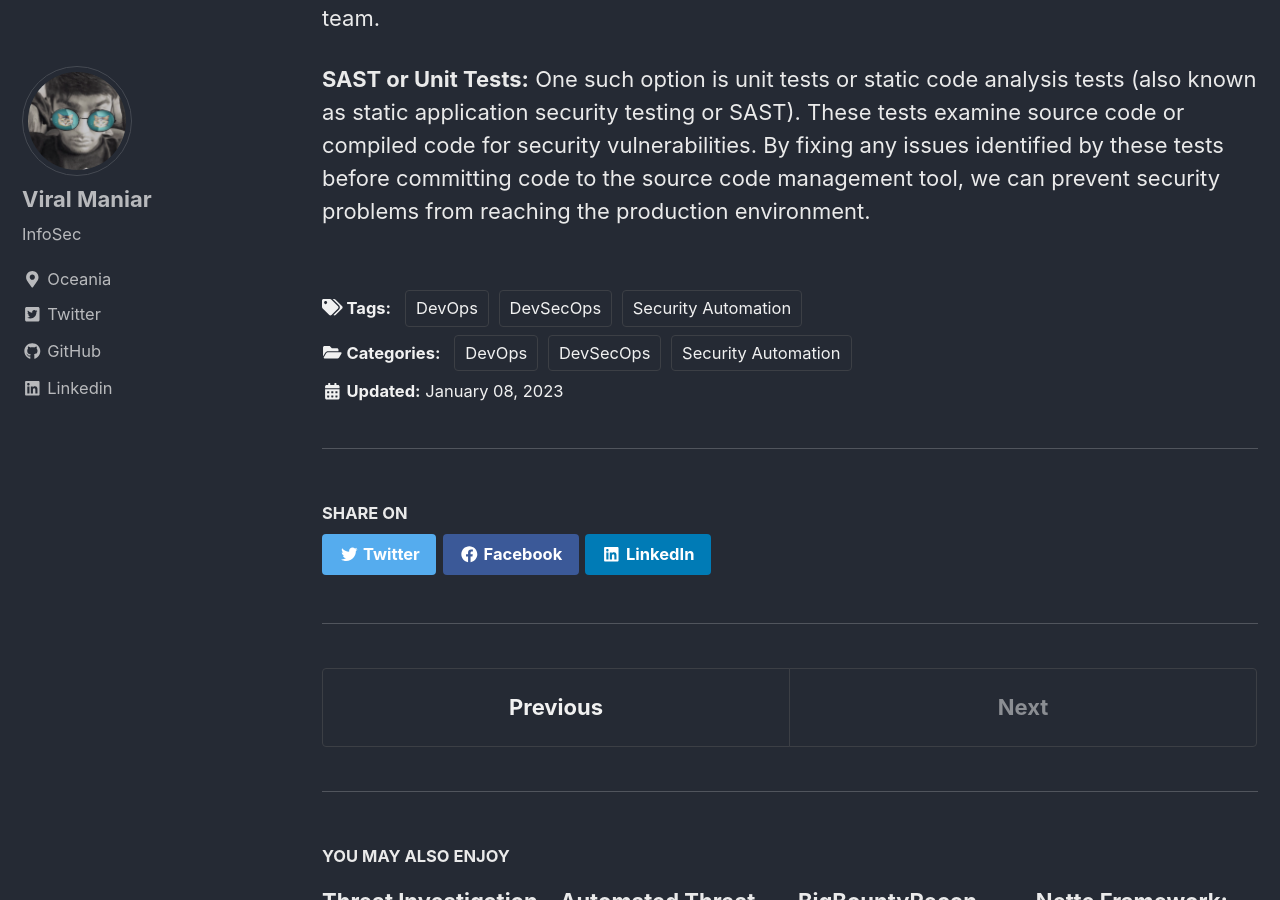
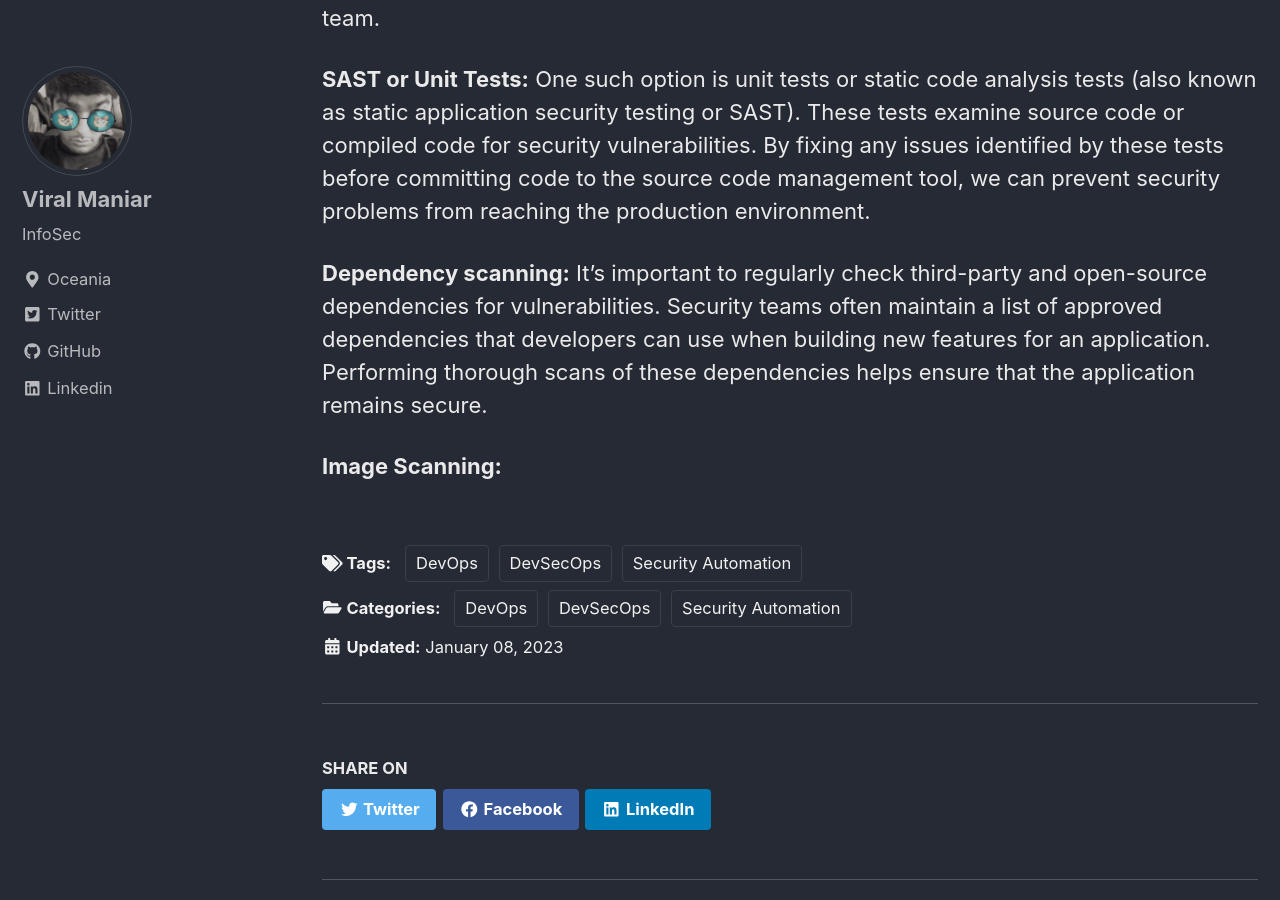
Before and after one commit to Viralmaniar/viralmaniar.github.io, a Jekyll site: the page built from _posts/2023-01-08-Understanding DevSecOps Security Test Pyramid.md, in a window 1280 px wide and 900 px high, scrolled down 421 px. Built offline with Jekyll 4.4.1, drawn with Linux system fonts in a browser that asks for light colours; cached includes are drawn as plain includes; nearby versions of some CDN libraries.

Commit message:
Update 2023-01-08-Understanding DevSecOps Security Test Pyramid.md

```diff
--- a/_posts/2023-01-08-Understanding DevSecOps Security Test Pyramid.md
+++ b/_posts/2023-01-08-Understanding DevSecOps Security Test Pyramid.md
@@ -25,3 +25,7 @@ I hope you had a wonderful time off with your loved ones during the holiday seas
 There are several options that can address both security and the needs of the delivery team.
 
 **SAST or Unit Tests:** One such option is unit tests or static code analysis tests (also known as static application security testing or SAST). These tests examine source code or compiled code for security vulnerabilities. By fixing any issues identified by these tests before committing code to the source code management tool, we can prevent security problems from reaching the production environment.
+
+**Dependency scanning:** It's important to regularly check third-party and open-source dependencies for vulnerabilities. Security teams often maintain a list of approved dependencies that developers can use when building new features for an application. Performing thorough scans of these dependencies helps ensure that the application remains secure.
+
+**Image Scanning:**
```
